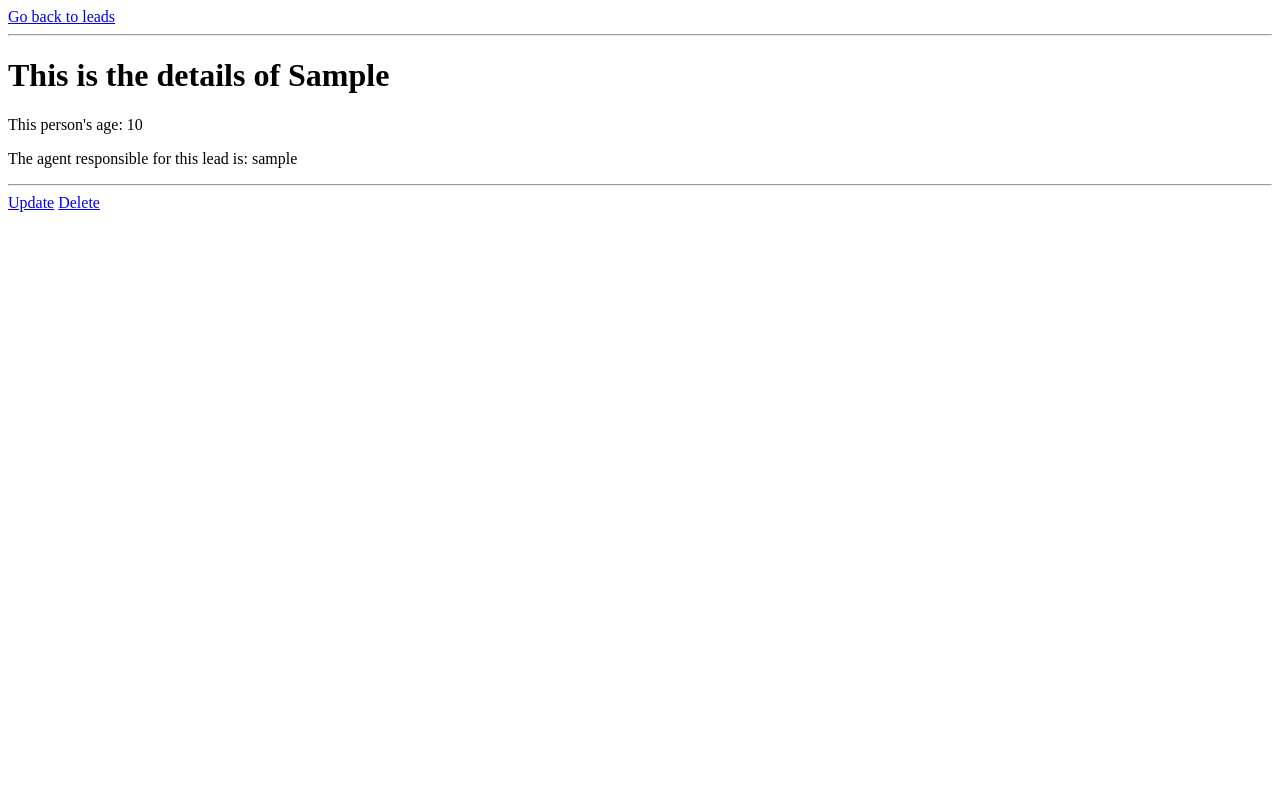
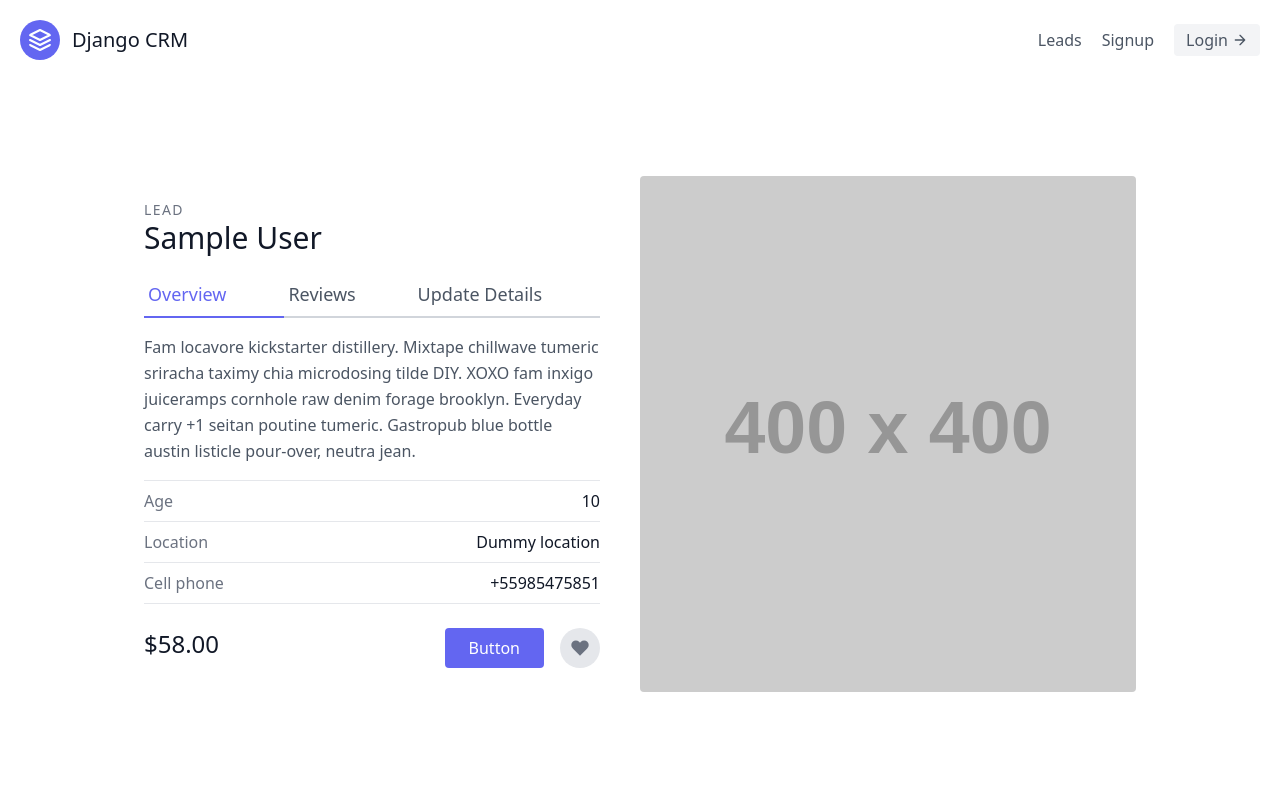
Before and after one commit to thalissonfelipe/getting-started-with-django, a Django app: page /leads/1/ in a window 1280 px wide. Shown: the top 787 px of the page. Run offline with Django 3.2, Linux system fonts and the light colour scheme; tables that the repository leaves empty hold one stand-in row (values such as "Sample post"); grey boxes labelled with a size stand in for pictures from a placeholder-image service; some libraries are stand-ins or nearby versions.

Commit message:
add navbar, landing page and tailwind css styles

```diff
--- a/djcrm/urls.py
+++ b/djcrm/urls.py
@@ -1,8 +1,11 @@
 from django.contrib import admin
 from django.urls import include, path
+
+from leads.views import landing_page
 
 
 urlpatterns = [
     path('admin/', admin.site.urls),
+    path('', landing_page, name='landing-page'),
     path('leads/', include('leads.urls', namespace='leads'))
 ]
--- a/leads/templates/leads/lead_detail.html
+++ b/leads/templates/leads/lead_detail.html
@@ -2,12 +2,48 @@
 {% block title %} Leads | Detail {% endblock title %}
 
 {% block content %}
-    <a href="{% url 'leads:lead-list' %}">Go back to leads</a>
-    <hr>
-    <h1>This is the details of {{ lead.first_name }}</h1>
-    <p>This person's age: {{ lead.age }}</p>
-    <p>The agent responsible for this lead is: {{ lead.agent }}</p>
-    <hr>
-    <a href="{% url 'leads:lead-update' lead.pk %}"/>Update</a>
-    <a href="{% url 'leads:lead-delete' lead.pk %}">Delete</a>
+<section class="text-gray-600 body-font overflow-hidden">
+    <div class="container px-5 py-24 mx-auto">
+        <div class="lg:w-4/5 mx-auto flex flex-wrap">
+            <div class="lg:w-1/2 w-full lg:pr-10 lg:py-6 mb-6 lg:mb-0">
+                <h2 class="text-sm title-font text-gray-500 tracking-widest">LEAD</h2>
+                <h1 class="text-gray-900 text-3xl title-font font-medium mb-4">{{ lead.first_name }} {{ lead.last_name }}</h1>
+                <div class="flex mb-4">
+                    <a class="flex-grow text-indigo-500 border-b-2 border-indigo-500 py-2 text-lg px-1">
+                        Overview
+                    </a>
+                    <a class="flex-grow border-b-2 border-gray-300 py-2 text-lg px-1">
+                        Reviews
+                    </a>
+                    <a href="{% url 'leads:lead-update' lead.pk %}" class="flex-grow border-b-2 border-gray-300 py-2 text-lg px-1">
+                        Update Details
+                    </a>
+                </div>
+                <p class="leading-relaxed mb-4">Fam locavore kickstarter distillery. Mixtape chillwave tumeric sriracha taximy chia microdosing tilde DIY. XOXO fam inxigo juiceramps cornhole raw denim forage brooklyn. Everyday carry +1 seitan poutine tumeric. Gastropub blue bottle austin listicle pour-over, neutra jean.</p>
+                <div class="flex border-t border-gray-200 py-2">
+                    <span class="text-gray-500">Age</span>
+                    <span class="ml-auto text-gray-900">{{ lead.age }}</span>
+                </div>
+                <div class="flex border-t border-gray-200 py-2">
+                    <span class="text-gray-500">Location</span>
+                    <span class="ml-auto text-gray-900">Dummy location</span>
+                </div>
+                <div class="flex border-t border-b mb-6 border-gray-200 py-2">
+                    <span class="text-gray-500">Cell phone</span>
+                    <span class="ml-auto text-gray-900">+55985475851</span>
+                </div>
+                <div class="flex">
+                    <span class="title-font font-medium text-2xl text-gray-900">$58.00</span>
+                    <button class="flex ml-auto text-white bg-indigo-500 border-0 py-2 px-6 focus:outline-none hover:bg-indigo-600 rounded">Button</button>
+                    <button class="rounded-full w-10 h-10 bg-gray-200 p-0 border-0 inline-flex items-center justify-center text-gray-500 ml-4">
+                        <svg fill="currentColor" stroke-linecap="round" stroke-linejoin="round" stroke-width="2" class="w-5 h-5" viewBox="0 0 24 24">
+                            <path d="M20.84 4.61a5.5 5.5 0 00-7.78 0L12 5.67l-1.06-1.06a5.5 5.5 0 00-7.78 7.78l1.06 1.06L12 21.23l7.78-7.78 1.06-1.06a5.5 5.5 0 000-7.78z"></path>
+                        </svg>
+                    </button>
+                </div>
+            </div>
+            <img alt="ecommerce" class="lg:w-1/2 w-full lg:h-auto h-64 object-cover object-center rounded" src="https://dummyimage.com/400x400">
+        </div>
+    </div>
+</section>
 {% endblock content %}
--- a/leads/views.py
+++ b/leads/views.py
@@ -2,6 +2,10 @@ from django.shortcuts import render, redirect
 
 from .forms import LeadModelForm
 from .models import Lead
+
+
+def landing_page(request):
+    return render(request, 'landing.html')
 
 
 def lead_list(request):
--- a/templates/base.html
+++ b/templates/base.html
@@ -5,17 +5,13 @@
     <meta http-equiv="X-UA-Compatible" content="IE=edge">
     <meta name="viewport" content="width=device-width, initial-scale=1.0">
     <title>{% block title %} {% endblock title %}</title>
-    <style>
-        .lead {
-            padding: 10px 6px;
-            margin-top: 10px;
-            background-color: #f6f6f6;
-            width: 100%;
-        }
-    </style>
+    <link href="https://unpkg.com/tailwindcss@^2/dist/tailwind.min.css" rel="stylesheet">
 </head>
 <body>
-    {% block content %}
-    {% endblock content %}
+    <div class="max-w-7xl mx-auto">
+        {% include "navbar.html" %}
+        {% block content %}
+        {% endblock content %}
+    </div>
 </body>
 </html>
--- /dev/null
+++ b/templates/navbar.html
@@ -0,0 +1,19 @@
+<header class="text-gray-600 body-font">
+    <div class="container mx-auto flex flex-wrap p-5 flex-col md:flex-row items-center">
+        <a class="flex title-font font-medium items-center text-gray-900 mb-4 md:mb-0">
+            <svg xmlns="http://www.w3.org/2000/svg" fill="none" stroke="currentColor" stroke-linecap="round" stroke-linejoin="round" stroke-width="2" class="w-10 h-10 text-white p-2 bg-indigo-500 rounded-full" viewBox="0 0 24 24">
+                <path d="M12 2L2 7l10 5 10-5-10-5zM2 17l10 5 10-5M2 12l10 5 10-5"></path>
+            </svg>
+            <span class="ml-3 text-xl">Django CRM</span>
+        </a>
+        <nav class="md:ml-auto flex flex-wrap items-center text-base justify-center">
+            <a href="{% url 'leads:lead-list' %}" class="mr-5 hover:text-gray-900 cursor-pointer">Leads</a>
+            <a class="mr-5 hover:text-gray-900 cursor-pointer">Signup</a>
+        </nav>
+        <a class="inline-flex items-center bg-gray-100 border-0 py-1 px-3 focus:outline-none hover:bg-gray-200 rounded text-base mt-4 md:mt-0">Login
+            <svg fill="none" stroke="currentColor" stroke-linecap="round" stroke-linejoin="round" stroke-width="2" class="w-4 h-4 ml-1" viewBox="0 0 24 24">
+                <path d="M5 12h14M12 5l7 7-7 7"></path>
+            </svg>
+        </a>
+    </div>
+</header>
```
Also changed, not shown: leads/templates/leads/lead_list.html (+34 -7 lines), leads/templates/leads/lead_update.html (+30 -8 lines), templates/landing.html (added, +22 -0 lines).
